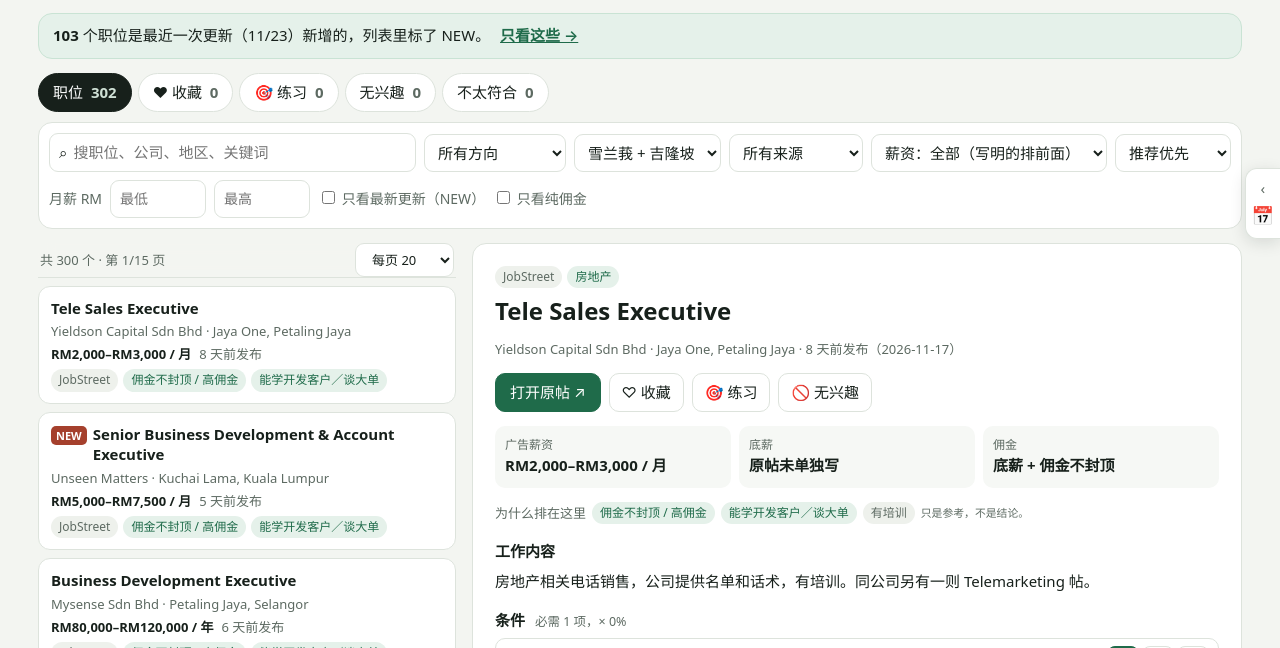
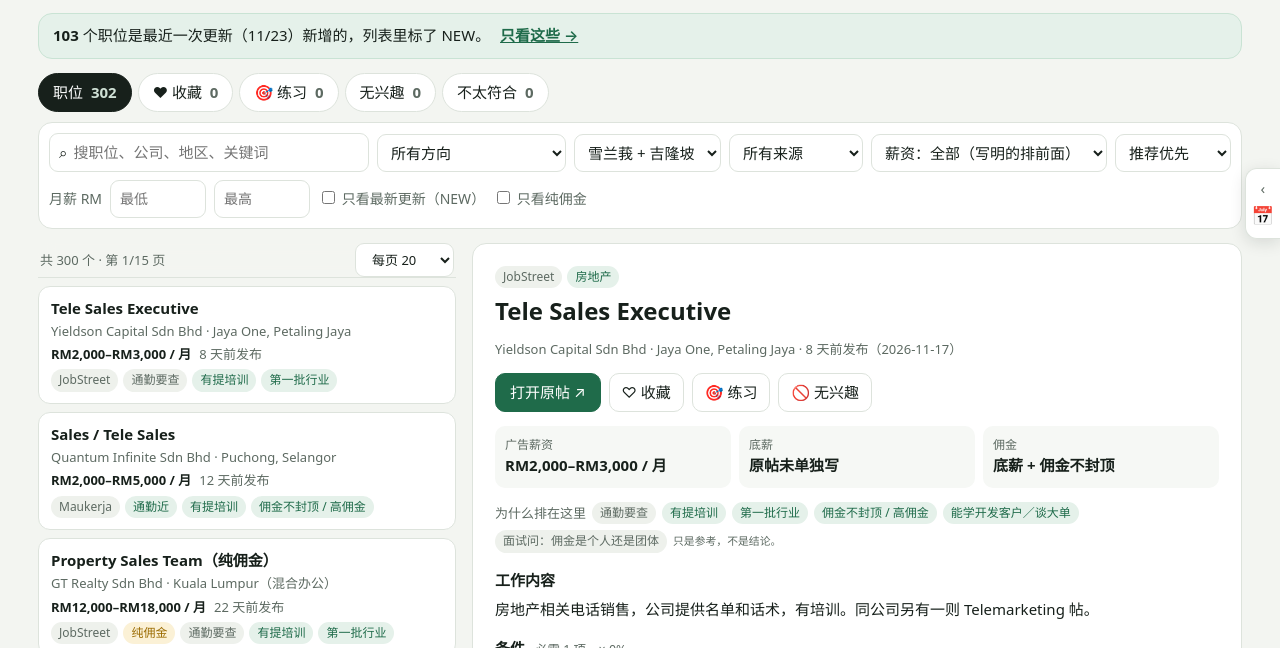
Before and after one commit to BonzkBonzk/selangor-sales-jobs, a plain HTML site: page index.html in a window 1280 px wide. Shown: the part 152-800 px from the top of the page. Drawn offline with Linux system fonts and the light colour scheme.

Commit message:
KH 排序按个人标准调整：通勤远近、门店当备胎、B2B 往后排、培训/行业/华语加分、家装设计分类
Co-Authored-By: Claude Opus 5.5 <noreply@anthropic.com>
Claude-Session: https://claude.ai/code/session_01AFi78WVq8QsS6Sz1MTafDB

```diff
--- a/app.js
+++ b/app.js
@@ -55,7 +55,7 @@
   let data = { jobs:[] }, latestBatch = '', byUrl = new Map(), tab = 'list', selected = '', page = 0, jumpTo = false;
 
   const CATS = {
-    KH: { '':'所有方向', energy:'能源 / Solar', b2b:'企业销售 / B2B', retail:'门店 / 展厅', property:'房地产', auto:'汽车', digital:'数码 / 科技', finance:'金融 / 保险', education:'教育 / 招生', other:'其他销售' },
+    KH: { '':'所有方向', energy:'能源 / Solar', b2b:'企业销售 / B2B', design:'家装 / 设计（高单价）', retail:'门店（备胎）', property:'房地产', auto:'汽车', digital:'数码 / 科技', finance:'金融 / 保险', education:'教育 / 招生', other:'其他销售' },
     JW: { '':'所有类型', jp_service:'日语客服 / 支援', jp_sales:'日语销售 / 业务', jp_translation:'翻译 / 口译', jp_office:'行政 / 财务 / HR', jp_tech:'IT / 技术', jp_other:'其他' }
   };
   const classify = j => {
@@ -70,11 +70,15 @@
     }
     if (j.sector === 'energy' || /solar|太阳能|储能|renewable/i.test(t)) return 'energy';
     if (/property|real estate|房地产|楼盘|物业/i.test(t)) return 'property';
-    if (/car |automotive|汽车|EV |motor|tyre|轮胎/i.test(t)) return 'auto';
+    if (/car |automotive|汽车|\bEV\b|XPENG|BYD|proton|perodua|motor|tyre|轮胎/i.test(t)) return 'auto';
     if (/financ|insurance|wealth|mortgage|理财|保险|金融|房贷/i.test(t)) return 'finance';
     if (/educat|student|招生|升学|课程|school/i.test(t)) return 'education';
     if (/digital|software|saas|erp|AI |IT |科技|软件|数码/i.test(t)) return 'digital';
-    if (/retail|showroom|store|门店|展厅|零售/i.test(t)) return 'retail';
+    // 先排除被误判成门店的：业务开发、渠道、分销、B2B
+    if (/business develop|channel|distribut|分销|经销|B2B|FMCG/i.test(j.title)) return 'b2b';
+    // 家装、厨房、室内设计：要量房、谈方案、跟进，比较接近谈大单
+    if (/kitchen|interior|renovat|sales designer|design consultant|厨房|室内设计|装修|家装/i.test(t)) return 'design';
+    if (/retail|showroom|store|outlet|门店|展厅|零售|promoter|mall/i.test(t)) return 'retail';
     if (/b2b|industrial|engineer|工业|企业|distribut|经销|dealer|logistic|物流|chemical|化工|equipment|设备/i.test(t)) return 'b2b';
     return 'other';
   };
@@ -126,6 +130,11 @@
   const unmetRatio = j => { const rq = required(j); return rq.length ? rq.filter(r => fit(r) === 'no').length / rq.length : 0; };
   const tooFar = j => unmetRatio(j) > 0.2;
 
+  /* ---------- 通勤（从 Taman Equine 出发，按地区粗分，实际以 Google Maps 为准） ---------- */
+  const NEAR = /seri kembangan|serdang|equine|puchong|bukit jalil|sri petaling|kuchai|old klang|jalan klang lama|taman desa|mid ?valley|bangsar south|sungai besi|salak|cheras|balakong|kajang|bangi|cyberjaya|putrajaya|subang jaya|usj|sunway|trx|tun razak|klcc|kuala lumpur city centre|bukit bintang|conlay|ampang park|chan sow lin|taman oug|maluri|pudu|eco city|远程|在家工作|remote/i;
+  const FAR = /kota damansara|damansara perdana|ara damansara|sri damansara|mont ?kiara|kepong|rawang|klang|kapar|setia alam|shah alam|kota kemuning|sepang|klia|gombak|setapak|selayang|batu caves|johor|penang|pulau pinang|perak|ipoh|melaka|negeri sembilan|seremban|sungai buloh|damansara damai|puncak alam|tun dr ismail|ttdi|segambut|glenmarie|wangsa maju/i;
+  const commute = j => { const l = j.location || ''; if (NEAR.test(l)) return 'near'; if (FAR.test(l)) return 'far'; return 'check'; };
+
   /* ---------- 推荐分（软性，只用来排序和提示） ---------- */
   const reasons = j => {
     const t = [j.title, j.summary, j.commission, j.salary, j.basic].join(' ');
@@ -139,13 +148,34 @@
       else out.push(['低于 RM8k', 'warn']);
       if (/native|母语/i.test(t + (j.requirements || []).map(r => r.label).join(' '))) { s -= 1; out.push(['要求母语级', 'warn']); }
     } else {
+      const reqs = j.requirements || [];
+      const reqTxt = reqs.map(r => r.label).join(' ');
+      const cat = classify(j), cm = commute(j);
+      // 通勤：底线单程 1 小时以内
+      if (cm === 'near') { s += 1; out.push(['通勤近', 'good']); }
+      else if (cm === 'far') { s -= 1.5; out.push(['通勤远（可能超过 1 小时）', 'warn']); }
+      else out.push(['通勤要查', '']);
+      // 商场门店：你要离开的那种，留着当备胎
+      if (cat === 'retail') { s -= 2; out.push(['门店（备胎）', 'warn']); }
+      // 有人带：你不放宽的条件
+      if (/train|培训|mentor|coach|guidance|带新人|手把手/i.test(t)) { s += 1.5; out.push(['有提培训', 'good']); }
+      else out.push(['没提培训：面试问有没有人带', '']);
+      // 行业：房地产、太阳能先，汽车其次
+      if (cat === 'property' || cat === 'energy') { s += 1; out.push(['第一批行业', 'good']); }
+      else if (cat === 'auto') s += 0.5;
       if (!pay) out.push(['没写底薪数字', '']);
       if (j.commissionType === 'only') { s += 1; out.push(['纯佣金', 'gold']); }
       if (/uncapped|unlimited|无上限|不封顶|no limit|高佣金|high commission/i.test(t)) { s += 2; out.push(['佣金不封顶 / 高佣金', 'good']); }
-      if (/b2b|project|项目|大客户|key account|solar|太阳能|property|房地产|equipment|设备/i.test(t)) { s += 1; out.push(['能学开发客户／谈大单', 'good']); }
+      if (/group commission|team commission|shared commission|团体佣金|团队佣金/i.test(t)) { s -= 1.5; out.push(['团体佣金', 'warn']); }
+      if (/project|项目|大客户|solar|太阳能|property|房地产|kitchen|interior|室内设计|厨房/i.test(t)) { s += 1; out.push(['能学开发客户／谈大单', 'good']); }
       if (/referr|renew|recurring|续约|转介绍|售后|after-sales|长期关系|portfolio/i.test(t)) { s += 1; out.push(['客户能累积', 'good']); }
-      if (/train|培训|mentor|coach/i.test(t)) { s += 0.5; out.push(['有培训', '']); }
-      if (/6 天|six \(6\)|6 days|周末须上班|每周工作 6/i.test(t + (j.requirements || []).map(r => r.label).join(' '))) { s -= 0.5; out.push(['每周 6 天', 'warn']); }
+      // B2B 经验：你没有，有写的往后排
+      if (reqs.some(r => r.key === 'b2b' && !/顾问式/.test(r.label))) { s -= 1; out.push(['要 B2B 经验（加分项）', 'warn']); }
+      // 语言：华语是强项；英语流利／马来语母语可能吃力
+      if (reqs.some(r => canon(r) === 'mandarin')) { s += 0.5; out.push(['要华语（你的强项）', 'good']); }
+      if (reqs.some(r => ['english', 'malay'].includes(canon(r)) && /流利|fluent|母语|native|简报|presentation|excellent|优秀/i.test(r.label))) out.push(['英语／马来语要求高，可能吃力', 'warn']);
+      if (/6 天|six \(6\)|6 days|周末须上班|每周工作 6/i.test(t + reqTxt)) { s -= 0.5; out.push(['每周 6 天', 'warn']); }
+      out.push(['面试问：佣金是个人还是团体', '']);
     }
     const rq = required(j);
     if (rq.length) { const ok = rq.filter(r => fit(r) === 'yes').length; s += 2 * ok / rq.length; }
@@ -272,7 +302,7 @@
         <span class="row1">${isNew ? '<em class="new">NEW</em>' : ''}${p.fav[j.url] ? '<em class="heart">❤</em>' : ''}${p.prac[j.url] ? '<em class="prac">🎯</em>' : ''}<strong>${esc(j.title)}</strong></span>
         <span class="co">${esc(j.company)} · ${esc(j.location || '')}</span>
         <span class="row3"><b${j.salary ? '' : ' class="nopay"'}>${esc(j.salary || (j.commission ? '没写底薪 · ' + j.commission : '原帖没写薪资'))}</b><i>${esc(when(j))}</i></span>
-        <span class="tags">${tab === 'hidden' ? required(j).filter(x => fit(x) === 'no').map(x => chip('× ' + x.label.slice(0, 18), 'warn')).join('') : ''}${chip(j.source)}${j.commissionType === 'only' ? chip('纯佣金','gold') : ''}${st ? chip(st + ((tab === 'fav' || tab === 'prac') && p[tab][j.url]?.appliedAt && st !== '想申请' ? ' · ' + fmtD(p[tab][j.url].appliedAt) + ' 申请' : ''),'green') : ''}${expired ? chip('已超过 30 天','warn') : ''}${tab === 'list' ? r.tags.slice(0,2).map(t => chip(t[0], t[1])).join('') : ''}</span>
+        <span class="tags">${tab === 'hidden' ? required(j).filter(x => fit(x) === 'no').map(x => chip('× ' + x.label.slice(0, 18), 'warn')).join('') : ''}${chip(j.source)}${j.commissionType === 'only' ? chip('纯佣金','gold') : ''}${st ? chip(st + ((tab === 'fav' || tab === 'prac') && p[tab][j.url]?.appliedAt && st !== '想申请' ? ' · ' + fmtD(p[tab][j.url].appliedAt) + ' 申请' : ''),'green') : ''}${expired ? chip('已超过 30 天','warn') : ''}${tab === 'list' ? r.tags.slice(0,3).map(t => chip(t[0], t[1])).join('') : ''}</span>
       </button>`;
     }).join('') : `<p class="empty">${tab === 'fav' ? '还没有收藏。点职位右边的 ❤ 收藏。' : tab === 'prac' ? '还没有练习的职位。<br>想把某个职位的面试当练习，就在职位右边点「🎯 练习」。和收藏一样可以记已申请、面试中和备注，超过 30 天也会保留。' : tab === 'ni' ? '没有标记无兴趣的职位。' : tab === 'hidden' ? '目前没有职位被移到这里。<br>在「我的条件」把做不到的条件标 ×（例如「日语母语级」「有效汽车驾照」），必需条件里 × 超过 20% 的职位就会自动移到这里，不会删掉。<br><button class="primary" id="go-set">打开我的条件</button>' : '没有符合筛选的职位，试试放宽地区或薪资。'}</p>`) + pagerBot;
     $('list').querySelectorAll('.f-per').forEach(el => el.onchange = () => { P().f.per = +el.value; page = 0; save(); render(); });
--- a/index.html
+++ b/index.html
@@ -7,7 +7,7 @@
 <meta name="theme-color" content="#f3f5f1">
 <title>Job</title>
 <link rel="stylesheet" href="style.css">
-<script defer src="app.js"></script>
+<script defer src="app.js?v=20261125"></script>
 </head>
 <body>
 <header class="top"><div class="shell top-inner">
```
